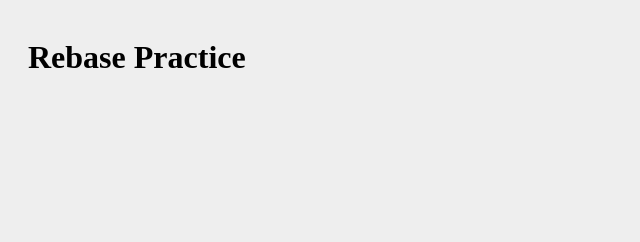
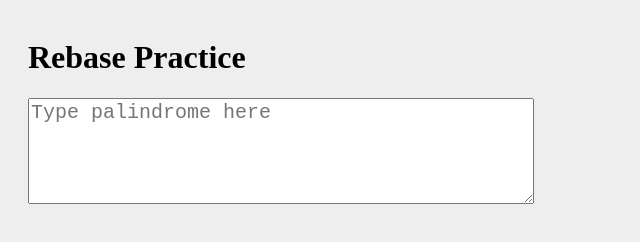
Before and after one commit to salcode/rebase-practice, a plain HTML site: page index.html in a window 1280 px wide. Shown: the whole page, without its empty margins (0-640 px from the left). Drawn offline with Linux system fonts and the light colour scheme.

Commit message:
Add textarea for user input

```diff
--- a/css/styles.css
+++ b/css/styles.css
@@ -2,3 +2,10 @@ body {
 	padding: 10px 20px;
 	background-color: #eee;
 }
+
+#maybe-palindrome {
+	font-size: 20px;
+	height: 100px;
+	max-width: 500px;
+	width: 100%;
+}
--- a/index.html
+++ b/index.html
@@ -9,6 +9,7 @@
 		<h1>Rebase Practice</h1>
 
 		<div id="app">
+			<textarea id="maybe-palindrome" placeholder="Type palindrome here"></textarea>
 		</div>
 
 		<script src="js/app.js"></script>
```
